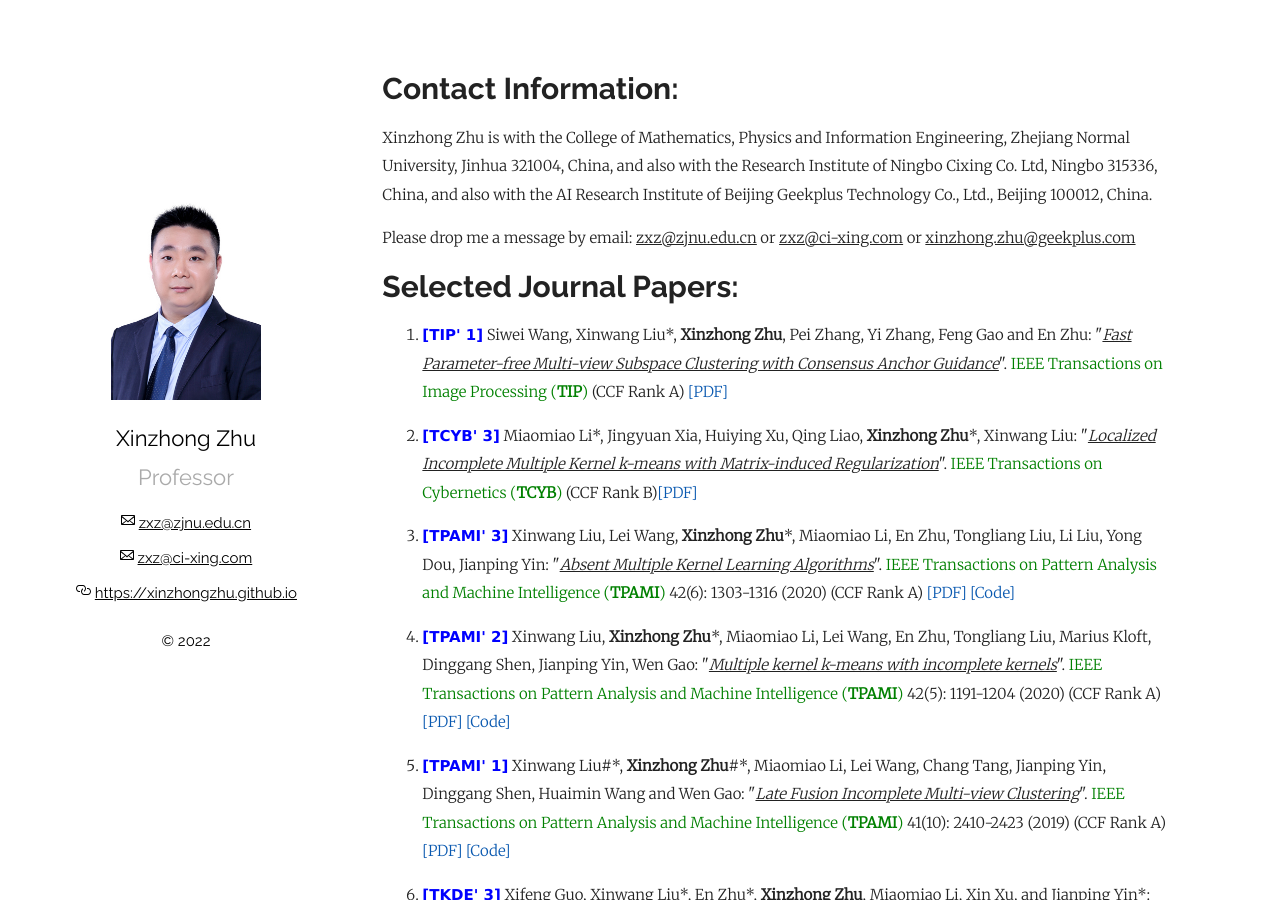
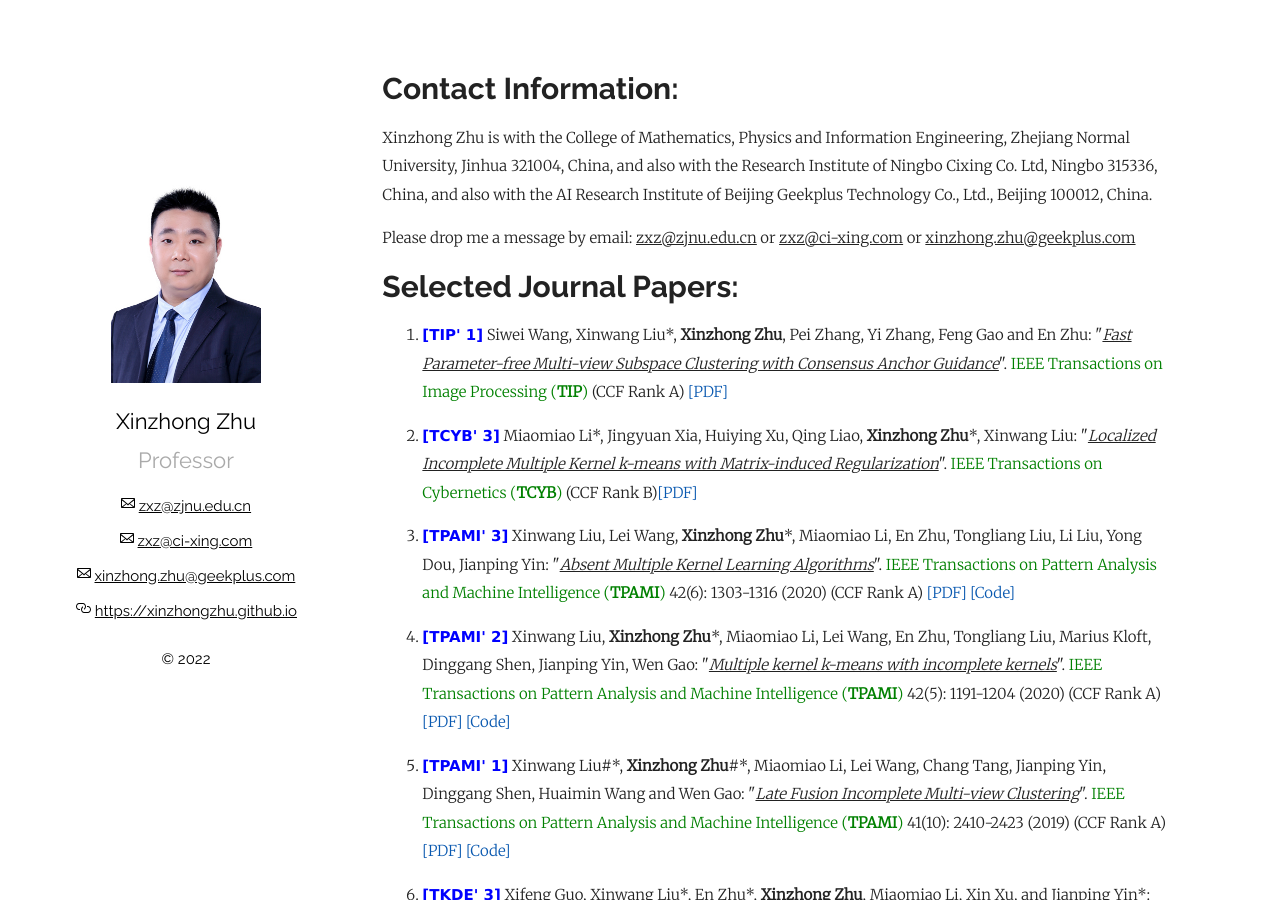
Before and after one commit to xinzhongzhu/xinzhongzhu.github.io, a Jekyll site: the page built from index.md, in a window 1280 px wide and 900 px high. Built offline with Jekyll 4.4.1, drawn with Linux system fonts in a browser that asks for light colours; our own code applies the rules of GitHub Pages for plain Markdown files.

Commit message:
Update default.html

```diff
--- a/_layouts/default.html
+++ b/_layouts/default.html
@@ -19,6 +19,12 @@
 <ul class="social">
       <li itemprop="email" aria-label="Email: zxz@ci-xing.com" class="vcard-detail pt-1 css-truncate css-truncate-target"><svg class="octicon octicon-mail" viewBox="0 0 14 16" version="1.1" width="14" height="16" aria-hidden="true"><path fill-rule="evenodd" d="M0 4v8c0 .55.45 1 1 1h12c.55 0 1-.45 1-1V4c0-.55-.45-1-1-1H1c-.55 0-1 .45-1 1zm13 0L7 9 1 4h12zM1 5.5l4 3-4 3v-6zM2 12l3.5-3L7 10.5 8.5 9l3.5 3H2zm11-.5l-4-3 4-3v6z"></path></svg>
           <a class="u-email " href="mailto:zxz@ci-xing.com">zxz@ci-xing.com</a>
+          </li>
+</ul>
+</ul>
+<ul class="social">
+      <li itemprop="email" aria-label="Email: xinzhong.zhu@geekplus.com" class="vcard-detail pt-1 css-truncate css-truncate-target"><svg class="octicon octicon-mail" viewBox="0 0 14 16" version="1.1" width="14" height="16" aria-hidden="true"><path fill-rule="evenodd" d="M0 4v8c0 .55.45 1 1 1h12c.55 0 1-.45 1-1V4c0-.55-.45-1-1-1H1c-.55 0-1 .45-1 1zm13 0L7 9 1 4h12zM1 5.5l4 3-4 3v-6zM2 12l3.5-3L7 10.5 8.5 9l3.5 3H2zm11-.5l-4-3 4-3v6z"></path></svg>
+          <a class="u-email " href="mailto:xinzhong.zhu@geekplus.com">xinzhong.zhu@geekplus.com</a>
           </li>
 </ul>
 <ul class="social">
```
